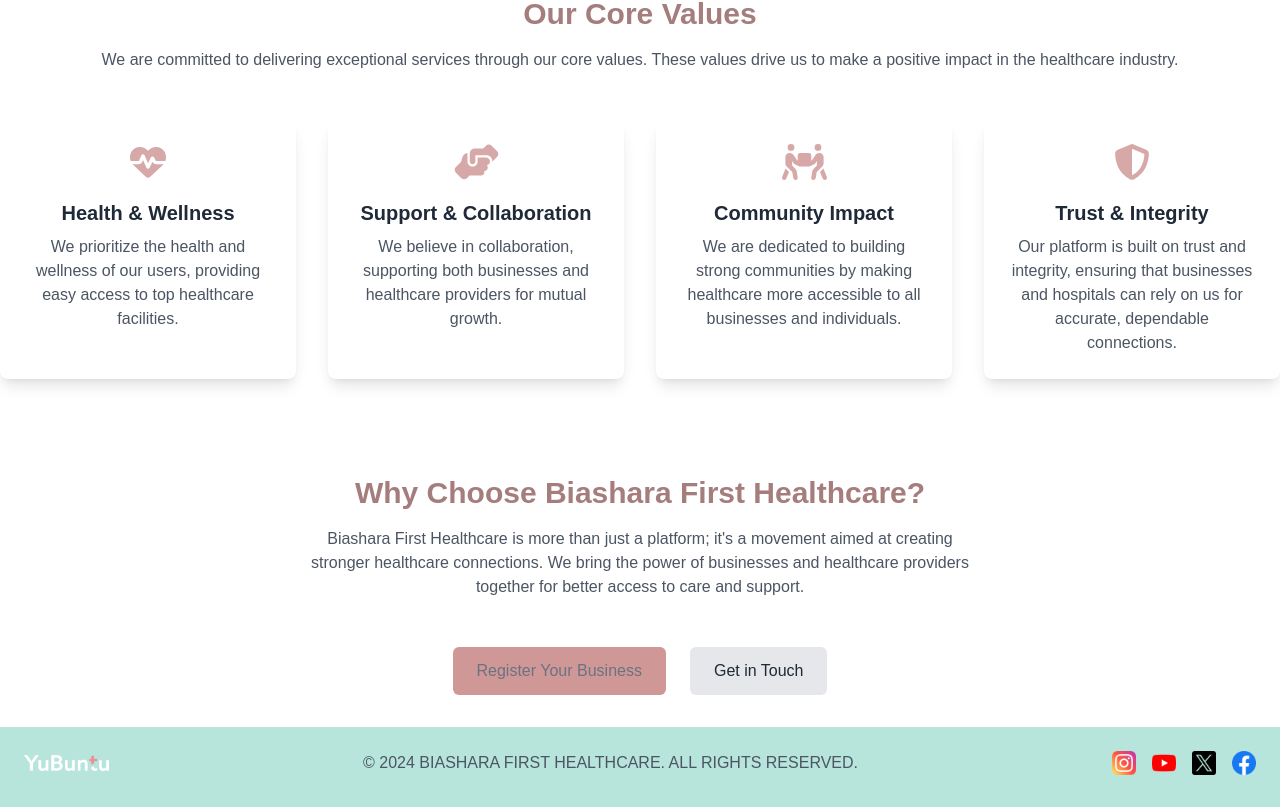
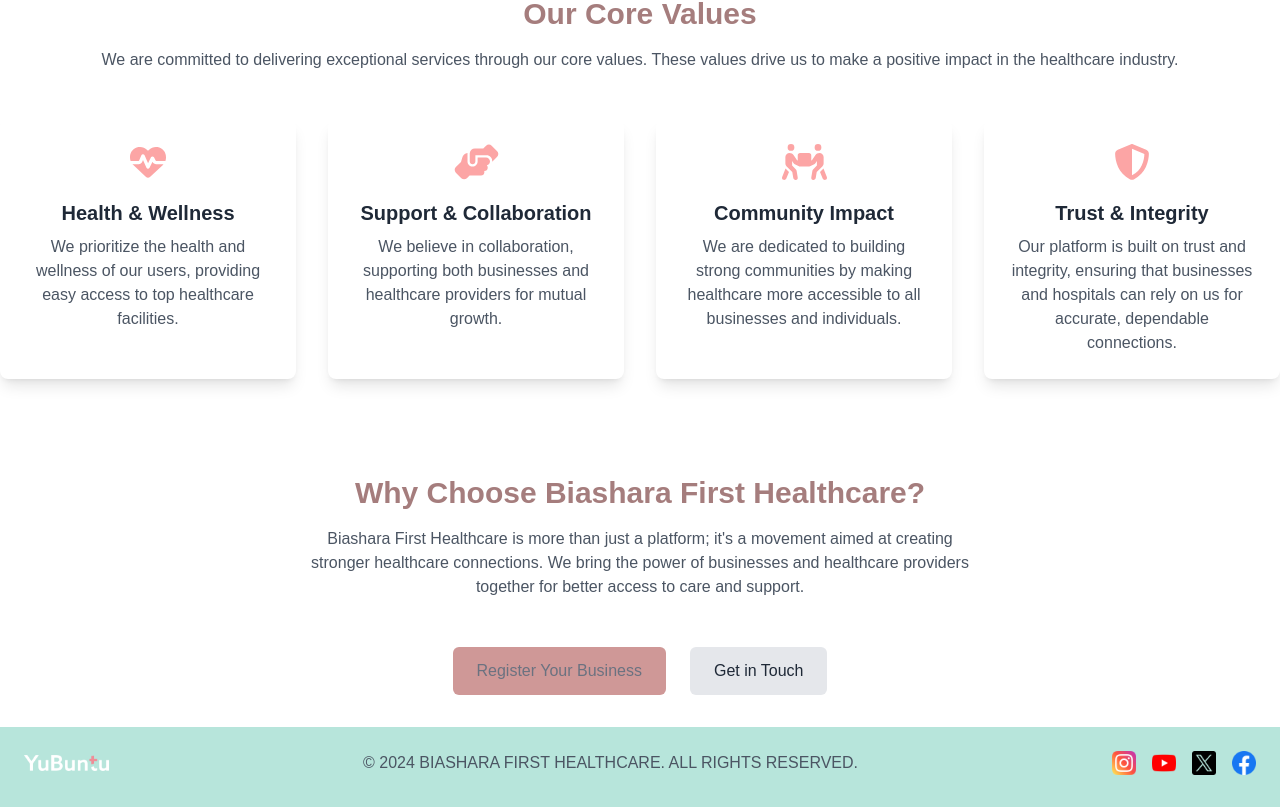
Before and after one commit to SylviaT01/Biashara-First-Healthcare, a React (Create React App) app in the folder biashara-first-healthcare/: page /about in a window 1280 px wide. Shown: the part 1562-2369 px from the top of the page. Built offline with nearby package versions, Linux system fonts and the light colour scheme.

Commit message:
Change icon background color

```diff
--- a/biashara-first-healthcare/src/components/About.jsx
+++ b/biashara-first-healthcare/src/components/About.jsx
@@ -72,22 +72,22 @@
                     </p>
                     <div className="grid grid-cols-1 sm:grid-cols-2 lg:grid-cols-4 gap-8">
                         <div className="p-6 bg-white shadow-lg rounded-lg text-center transform transition duration-300 hover:scale-105 hover:bg-[#f0f9f4] hover:shadow-2xl">
-                            <FontAwesomeIcon icon={faHeartbeat} className="text-4xl text-[#D6A9A8] mb-4" />
+                            <FontAwesomeIcon icon={faHeartbeat} className="text-4xl text-red-300 mb-4" />
                             <h4 className="text-xl font-semibold text-gray-800">Health & Wellness</h4>
                             <p className="text-gray-600 mt-2">We prioritize the health and wellness of our users, providing easy access to top healthcare facilities.</p>
                         </div>
                         <div className="p-6 bg-white shadow-lg rounded-lg text-center transform transition duration-300 hover:scale-105 hover:bg-[#f0f9f4] hover:shadow-2xl">
-                            <FontAwesomeIcon icon={faHandsHelping} className="text-4xl text-[#D6A9A8] mb-4" />
+                            <FontAwesomeIcon icon={faHandsHelping} className="text-4xl text-red-300 mb-4" />
                             <h4 className="text-xl font-semibold text-gray-800">Support & Collaboration</h4>
                             <p className="text-gray-600 mt-2">We believe in collaboration, supporting both businesses and healthcare providers for mutual growth.</p>
                         </div>
                         <div className="p-6 bg-white shadow-lg rounded-lg text-center transform transition duration-300 hover:scale-105 hover:bg-[#f0f9f4] hover:shadow-2xl">
-                            <FontAwesomeIcon icon={faPeopleCarry} className="text-4xl text-[#D6A9A8] mb-4" />
+                            <FontAwesomeIcon icon={faPeopleCarry} className="text-4xl text-red-300 mb-4" />
                             <h4 className="text-xl font-semibold text-gray-800">Community Impact</h4>
                             <p className="text-gray-600 mt-2">We are dedicated to building strong communities by making healthcare more accessible to all businesses and individuals.</p>
                         </div>
                         <div className="p-6 bg-white shadow-lg rounded-lg text-center transform transition duration-300 hover:scale-105 hover:bg-[#f0f9f4] hover:shadow-2xl">
-                            <FontAwesomeIcon icon={faShieldAlt} className="text-4xl text-[#D6A9A8] mb-4" />
+                            <FontAwesomeIcon icon={faShieldAlt} className="text-4xl text-red-300 mb-4" />
                             <h4 className="text-xl font-semibold text-gray-800">Trust & Integrity</h4>
                             <p className="text-gray-600 mt-2">Our platform is built on trust and integrity, ensuring that businesses and hospitals can rely on us for accurate, dependable connections.</p>
                         </div>
--- a/biashara-first-healthcare/src/components/LandingPage.jsx
+++ b/biashara-first-healthcare/src/components/LandingPage.jsx
@@ -46,15 +46,6 @@
 
   const [currentSlide, setCurrentSlide] = useState(0);
 
-  const nextSlide = () => {
-    setCurrentSlide((prev) => (prev + 1) % slides.length);
-  };
-
-  const prevSlide = () => {
-    setCurrentSlide((prev) => (prev - 1 + slides.length) % slides.length);
-  };
-
-
   return (
     <div className="min-h-screen ">
       {/* Hero Section */}
@@ -89,23 +80,13 @@
               backgroundPosition: "center",
             }}
           >
-            <div className="absolute inset-0 bg-blue-600 bg-opacity-20"></div>
+            <div className="absolute inset-0 bg-pink-600 bg-opacity-30"></div>
           </div>
 
           {/* Content */}
           <div className="relative z-10 flex flex-col items-center justify-center text-center h-full text-gray-300" data-aos="fade-up">
             <h2 className="text-5xl font-bold mb-4">{slides[currentSlide].heading}</h2>
             <p className="text-lg max-w-2xl mx-auto mb-8">{slides[currentSlide].description}</p>
-          </div>
-
-          {/* Slider Controls */}
-          <div className="absolute inset-x-0 bottom-10 flex justify-between items-center px-4">
-            <button onClick={prevSlide} className="p-1 text-[#D6A9A8] rounded hover:bg-[#F0C2C1]" aria-label="Previous Slide">
-              &#10094;
-            </button>
-            <button onClick={nextSlide} className="p-1  text-[#D6A9A8] rounded-full hover:bg-[#F0C2C1]" aria-label="Next Slide">
-              &#10095;
-            </button>
           </div>
         </div>
       </section>
@@ -115,22 +96,22 @@
           <h2 className="text-3xl font-bold text-center text-gray-700 mb-8">Our Services</h2>
           <div className="grid grid-cols-1 md:grid-cols-2 lg:grid-cols-4 gap-8">
             <div className="p-6 bg-white shadow-lg rounded-lg text-center transform transition duration-300 hover:scale-105 hover:bg-[#f0f9f4] hover:shadow-2xl">
-              <FontAwesomeIcon icon={faHospital} className="text-4xl text-[#D6A9A8] mb-4" />
+              <FontAwesomeIcon icon={faHospital} className="text-4xl text-red-300 mb-4" />
               <h3 className="text-xl font-semibold text-gray-800">Hospital Registration</h3>
               <p className="text-gray-600 mt-2">Easily register your hospital on our platform to reach more businesses and customers.</p>
             </div>
             <div className="p-6 bg-white shadow-lg rounded-lg text-center transform transition duration-300 hover:scale-105 hover:bg-[#f0f9f4] hover:shadow-2xl">
-              <FontAwesomeIcon icon={faMapMarkerAlt} className="text-4xl text-[#D6A9A8] mb-4" />
+              <FontAwesomeIcon icon={faMapMarkerAlt} className="text-4xl text-red-300 mb-4" />
               <h3 className="text-xl font-semibold text-gray-800">Location Services</h3>
               <p className="text-gray-600 mt-2">Use our map to find healthcare services around you.</p>
             </div>
             <div className="p-6 bg-white shadow-lg rounded-lg text-center transform transition duration-300 hover:scale-105 hover:bg-[#f0f9f4] hover:shadow-2xl">
-              <FontAwesomeIcon icon={faHandsHelping} className="text-4xl text-[#D6A9A8] mb-4" />
+              <FontAwesomeIcon icon={faHandsHelping} className="text-4xl text-red-300 mb-4" />
               <h3 className="text-xl font-semibold text-gray-800">Business Registration</h3>
               <p className="text-gray-600 mt-2">Register your business and connect with healthcare facilities to grow together.</p>
             </div>
             <div className="p-6 bg-white shadow-lg rounded-lg text-center transform transition duration-300 hover:scale-105 hover:bg-[#f0f9f4] hover:shadow-2xl">
-              <FontAwesomeIcon icon={faNetworkWired} className="text-4xl text-[#D6A9A8] mb-4" />
+              <FontAwesomeIcon icon={faNetworkWired} className="text-4xl text-red-300 mb-4" />
               <h3 className="text-xl font-semibold text-gray-800">Network Expansion</h3>
               <p className="text-gray-600 mt-2">Expand your network by connecting with nearby businesses and hospitals.</p>
             </div>
@@ -161,7 +142,7 @@
             We make it easier for small businesses to locate health facilities, while helping health facilities to become easily accessible.
           </p>
           <div className="flex justify-center space-x-4">
-            <Link to="/about" className="px-6 py-3 bg-[#cf9897] text-white rounded-md hover:bg-[#e28d8c]">
+            <Link to="/about" className="px-6 py-3 bg-[#e28d8c] text-white rounded-md hover:bg-[#c96361]">
               Learn More
             </Link>
             <Link to="/contact" className="px-6 py-3 bg-gray-200 text-gray-800 rounded-md hover:bg-gray-300">
```
